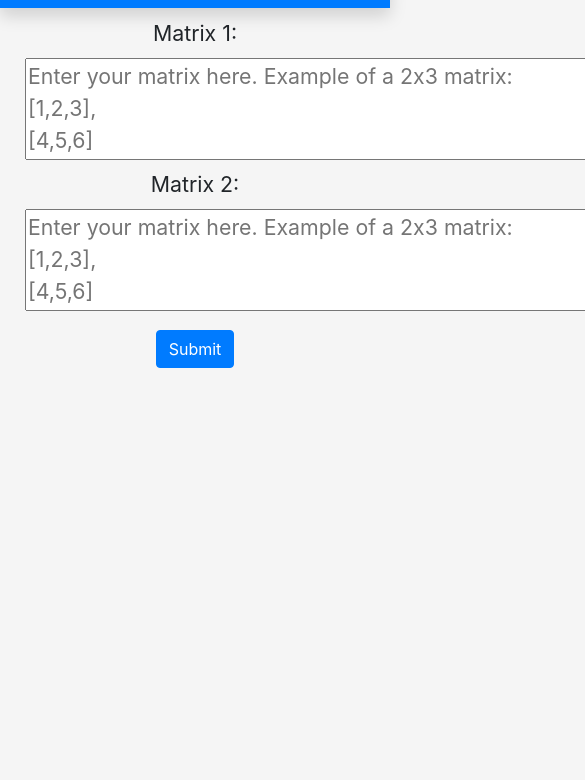
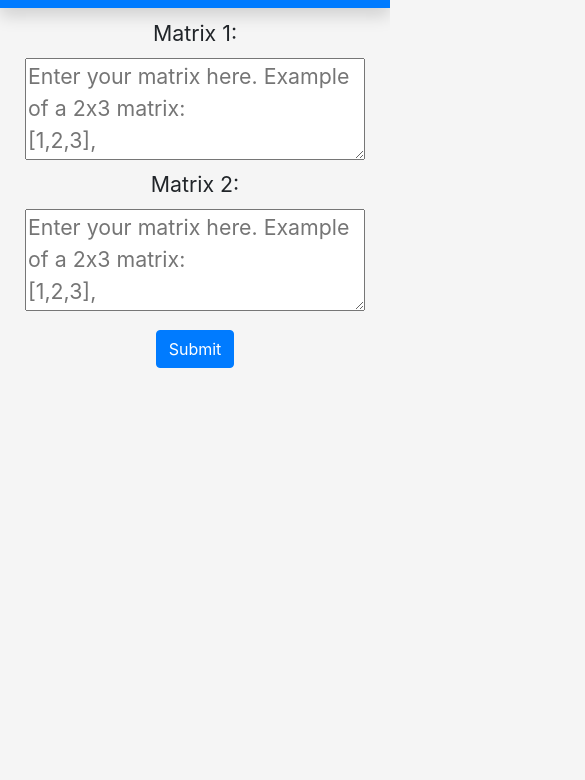
Before and after one commit to cpal39/matrixMult, a plain HTML site: page index.html in a window 390 px wide. Shown: the part 64-844 px from the top of the page, 585 px wide, since content can reach past the window. Drawn offline with nearby package versions, Linux system fonts and the light colour scheme.

Commit message:
Display
Added responsiveness; adjusted error message

```diff
--- a/index.html
+++ b/index.html
@@ -16,19 +16,25 @@
 	</nav>
 	<div id="main">
 		<div class="container">
-			<div class="row">
-				<div class="col-sm-12">
-					<form>
+			<form>
+				<div class="row">
+					<div class="col-md-6 col-sm-12">
 						<label for="m1">Matrix 1:</label><br>
 						<textarea name="m1" rows="3" cols="50"
 							placeholder="Enter your matrix here. Example of a 2x3 matrix:&#10;[1,2,3],&#10;[4,5,6]"></textarea><br>
+					</div>
+					<div class="col-md-6 col-sm-12">
 						<label for="m2">Matrix 2:</label><br>
 						<textarea name="m2" rows="3" cols="50"
 							placeholder="Enter your matrix here. Example of a 2x3 matrix:&#10;[1,2,3],&#10;[4,5,6]"></textarea><br>
+					</div>
+				</div>
+				<div class="row">
+					<div class="col-sm-12">
 						<button id="submitButton" class="btn btn-primary">Submit</button>
-					</form>
+					</div>
 				</div>
-			</div>
+			</form>
 			<div id="results">
 			</div>
 		</div>
--- a/script.js
+++ b/script.js
@@ -15,15 +15,16 @@ $(document).ready(function () {
 		else {
 			m1 = eval(`[${m1}]`);
 			m2 = eval(`[${m2}]`);
-			if (m1.length !== m2[0].length) {
+			if (m1[0].length !== m2.length) {
 				result = "The number of rows in matrix 1 must equal the number of columns in matrix 2";
 			}
 			else {
 				result = matrixMult(m1, m2);
+				console.log(result);
 				let stringRes = "";
 				for (let i = 0; i < result.length; i++) {
 					//stringRes+=`${JSON.stringify(result[i])}`;
-					stringRes += result[i].toString();
+					stringRes += `[${result[i].toString()}]`;
 					if (i != result.length - 1) {
 						stringRes += "<br>";
 					}
--- a/styles.css
+++ b/styles.css
@@ -10,3 +10,9 @@ html{
 #submitButton{
 	margin: 10px;
 }
+/* #formDiv{
+	width: 100%;
+} */
+textarea{
+	width: 100%;
+}
```
